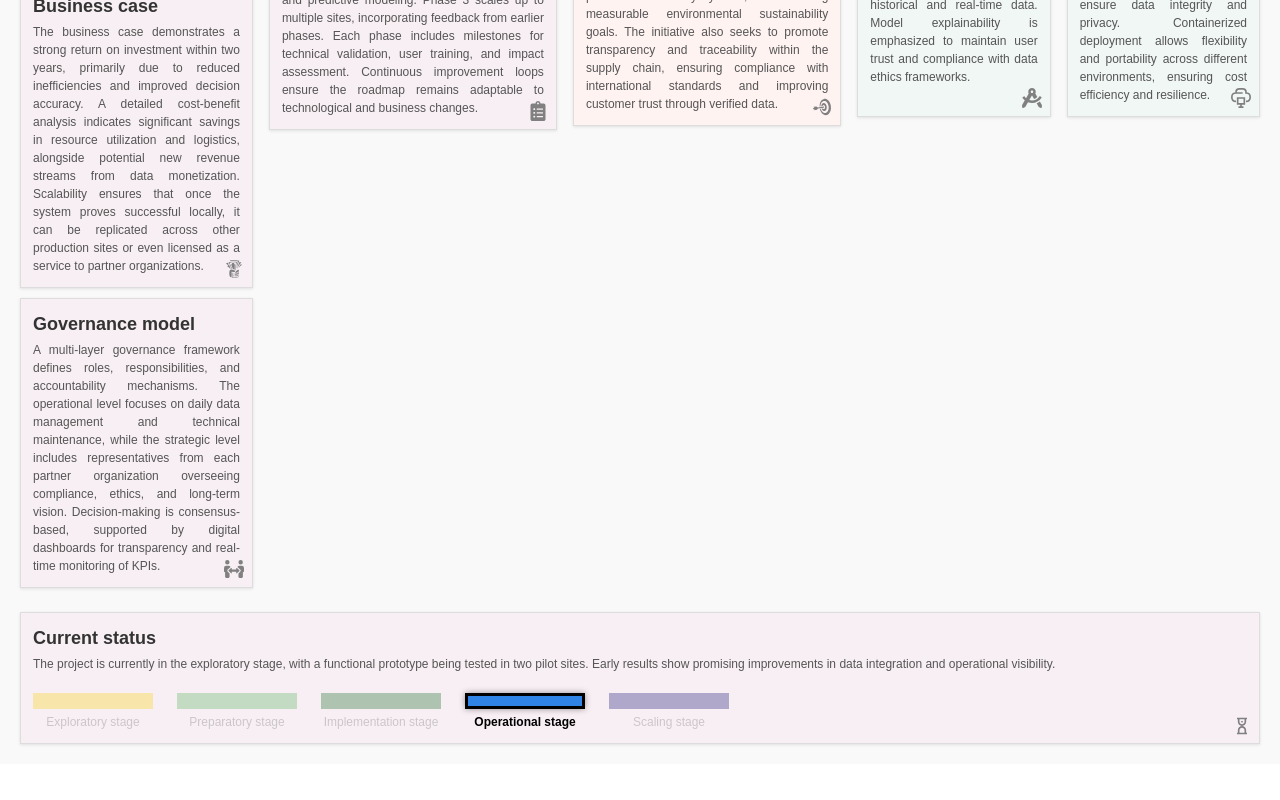
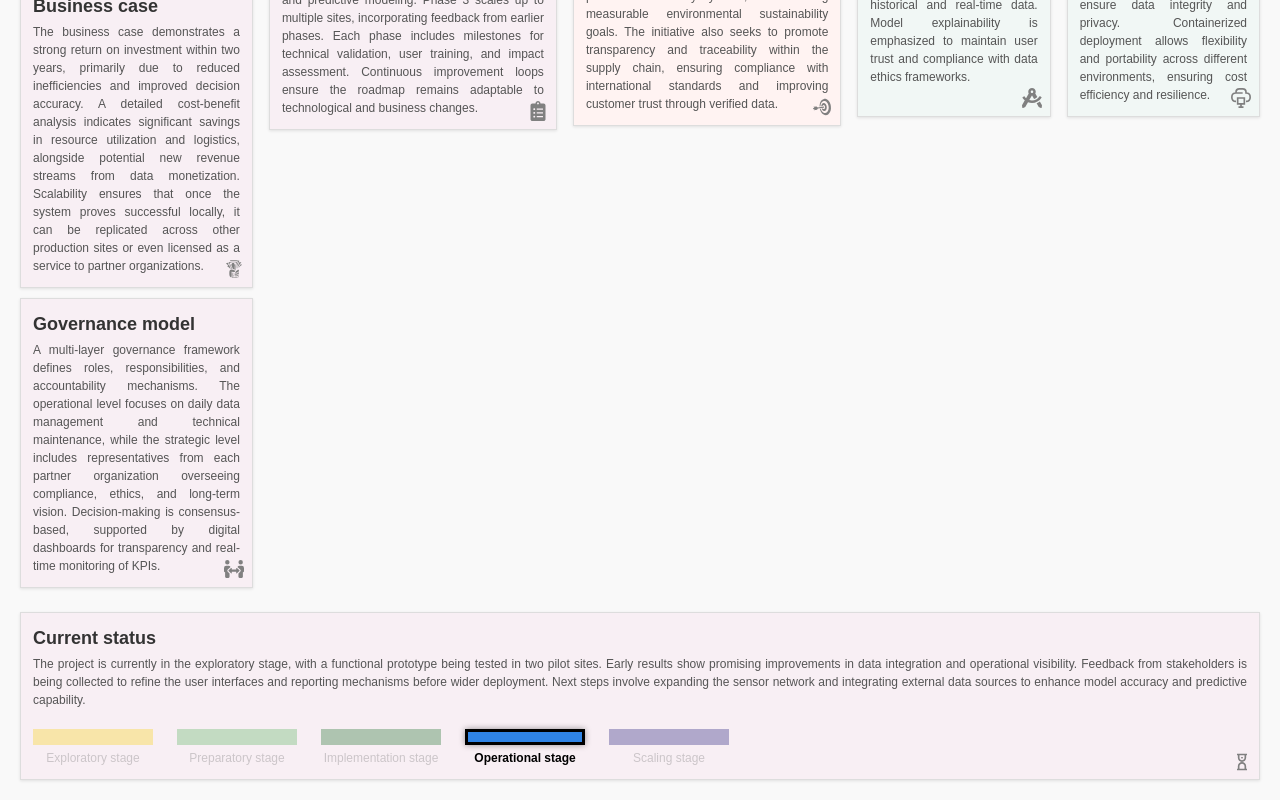
Before and after one commit to AgrospAI/datacoop-canvas, a Next.js app: page / in a window 1280 px wide. Shown: the part 767-1567 px from the top of the page. Before the commit the page ends 1531 px from the top, so only its background shows below. Built offline with nearby package versions, Linux system fonts and the light colour scheme.

Commit message:
fix: minor example change

```diff
--- a/src/data/UseCaseExample.tsx
+++ b/src/data/UseCaseExample.tsx
@@ -102,7 +102,7 @@ export const exampleUseCase: UseCaseData = {
   currentStatus: {
     title: "Current status",
     content:
-      "The project is currently in the exploratory stage, with a functional prototype being tested in two pilot sites. Early results show promising improvements in data integration and operational visibility.",
+      "The project is currently in the exploratory stage, with a functional prototype being tested in two pilot sites. Early results show promising improvements in data integration and operational visibility. Feedback from stakeholders is being collected to refine the user interfaces and reporting mechanisms before wider deployment. Next steps involve expanding the sensor network and integrating external data sources to enhance model accuracy and predictive capability.",
 	activeStage: 'Operational stage'
   },
 };
```
